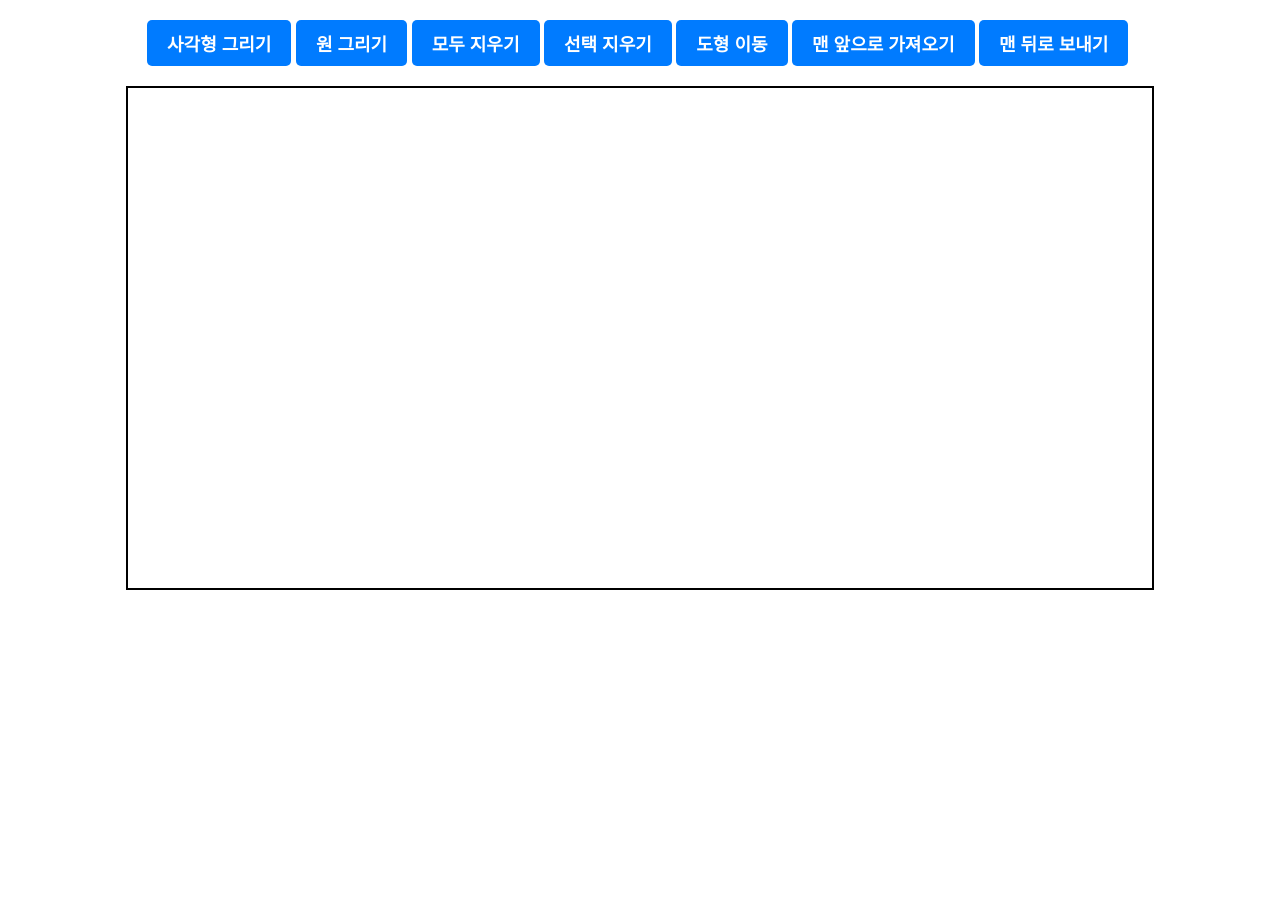
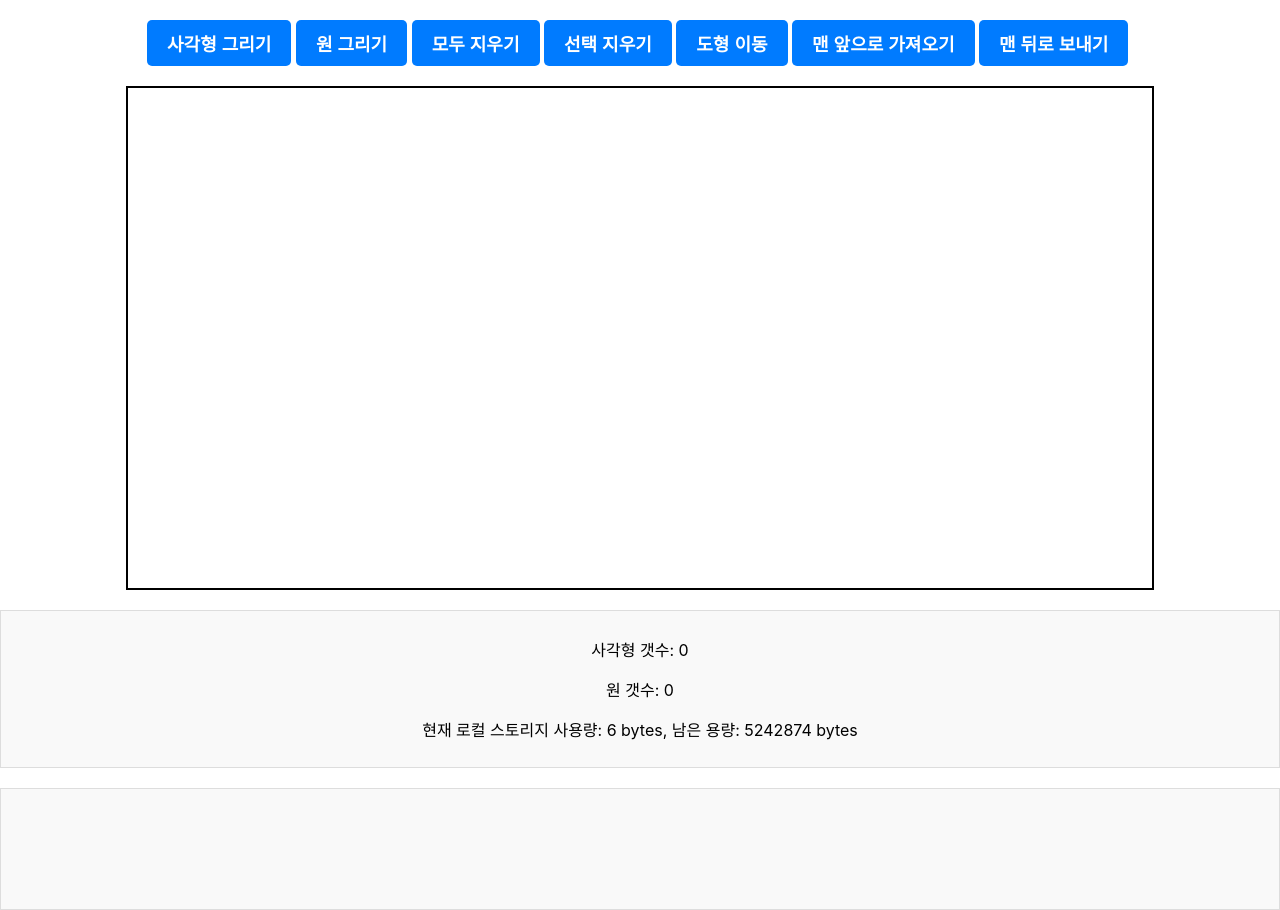
Before and after one commit to jimmy-kwon/assignment, a React (Create React App) app: page / in a window 1280 px wide. Before the commit the page ends 800 px from the top, so only its background shows below. Built offline with nearby package versions, Linux system fonts and the light colour scheme.

Commit message:
로컬 스토리지 사용량 확인 대략적인 값 표출 ( 브라우저마다 다를수있습니다. ) 대략 5메가 하단 동작 로그 추가

```diff
--- a/src/App.css
+++ b/src/App.css
@@ -38,6 +38,7 @@
 }
 
 /* 기존 스타일에 추가 */
+
 .drawing-area {
     position: relative;
     width: 80%;
@@ -45,6 +46,7 @@
     border: 2px solid black;
     margin: 20px auto;
 }
+
 .simple-button {
     padding: 10px 20px; /* 버튼의 안쪽 여백 */
     font-size: 18px; /* 글씨 크기 */
@@ -60,4 +62,17 @@
 .simple-button:hover {
     background-color: #0056b3; /* 마우스 오버 시 배경 색상 변경 */
 }
+
+.shape-info, .logs {
+    margin-top: 20px;
+    padding: 10px;
+    border: 1px solid #ddd;
+    background-color: #f9f9f9;
+}
+
+.logs {
+    height: 100px;
+    overflow-y: auto;
+}
+
 /* 기존 스타일에 추가 */
--- a/src/App.tsx
+++ b/src/App.tsx
@@ -1,6 +1,7 @@
-import React, {useState, useEffect, MouseEvent} from 'react';
+import React, { useState, useEffect, useRef, MouseEvent } from 'react';
 import './App.css';
 
+// Shape 인터페이스: 도형의 속성을 정의합니다 (ID, 순서, 위치, 크기, 타입).
 interface Shape {
     id: number;
     order: number;
@@ -12,6 +13,7 @@ interface Shape {
 }
 
 function App() {
+    // 상태 관리: 도형 목록, 현재 도형, 모드, 선택된 도형 ID, 드래그 여부, 로그 등을 관리합니다.
     const [shapes, setShapes] = useState<Shape[]>(() => {
         // localStorage에서 도형 데이터 불러오기
         const savedShapes = localStorage.getItem('shapes');
@@ -19,34 +21,66 @@ function App() {
     });
     const [currentShape, setCurrentShape] = useState<Shape | null>(null);
     const [mode, setMode] = useState<'rectangle' | 'circle' | 'delete' | 'move' | null>(null);
+    const [selectedShapeId, setSelectedShapeId] = useState<number | null>(null);
     const [isDragging, setIsDragging] = useState(false);
-    const [selectedShapeId, setSelectedShapeId] = useState<number | null>(null);
+    const [logs, setLogs] = useState<string[]>([]);
+    const logsEndRef = useRef<HTMLDivElement>(null);
 
     useEffect(() => {
         // shapes 상태가 변경될 때마다 localStorage에 저장
         localStorage.setItem('shapes', JSON.stringify(shapes));
     }, [shapes]);
 
+    useEffect(() => {
+        logsEndRef.current?.scrollIntoView({behavior: 'smooth'});
+    }, [logs]);
+
+    // 로그 추가 함수: 애플리케이션의 상태 변화를 로그로 기록합니다.
+    const addLog = (message: string) => {
+        setLogs(prevLogs => [...prevLogs, `Log ${prevLogs.length + 1}: ${message}`]);
+    };
+
+    // 그리기 모드 설정 함수: 사각형 또는 원 그리기 모드를 설정합니다.
     const startDrawing = (drawingMode: 'rectangle' | 'circle') => {
         setMode(drawingMode);
         setCurrentShape(null);
-        setSelectedShapeId(null);
+        setSelectedShapeId(null); // 선택된 도형 ID 초기화
+        addLog(`${drawingMode} 그리기 모드 시작`);
     };
 
+    // 삭제 모드 설정 함수: 도형을 삭제하는 모드를 설정합니다.
     const setDeleteMode = () => {
         setMode('delete');
         setCurrentShape(null);
-        setSelectedShapeId(null);
+        setSelectedShapeId(null); // 선택된 도형 ID 초기화
+        addLog('선택 지우기 모드 시작');
     };
 
+    // 이동 모드 설정 함수: 도형을 이동하는 모드를 설정합니다.
     const setMoveMode = () => {
         setMode('move');
         setCurrentShape(null);
+        addLog('도형 이동 모드 시작');
     };
 
+    // 모든 도형 삭제 함수: 도형 목록을 비웁니다.
     const clearAllShapes = () => {
         setShapes([]);
+        addLog('모든 도형 삭제');
     };
+
+    // 특정 타입의 도형 개수를 세는 함수
+    const countShapes = (type: 'rectangle' | 'circle') => {
+        return shapes.filter(shape => shape.type === type).length;
+    };
+
+    // 로컬 스토리지 사용량을 추정하는 함수
+    const estimateLocalStorageUsage = () => {
+        const total = encodeURIComponent(JSON.stringify(localStorage)).length;
+        const maxStorage = 5 * 1024 * 1024; // 대략 5MB
+        return `현재 로컬 스토리지 사용량: ${total} bytes, 남은 용량: ${maxStorage - total} bytes`;
+    };
+
 
     const bringToFront = () => {
         if (selectedShapeId !== null) {
@@ -178,6 +212,15 @@ function App() {
                     }}/>
                 )}
             </div>
+            <div className="shape-info">
+                <p>사각형 갯수: {countShapes('rectangle')}</p>
+                <p>원 갯수: {countShapes('circle')}</p>
+                <p>{estimateLocalStorageUsage()}</p>
+            </div>
+            <div className="logs">
+                {logs.map((log, index) => <div key={index}>{log}</div>)}
+                <div ref={logsEndRef}/>
+            </div>
         </div>
     );
 }
```
Lines whose indentation alone changed are shown as unchanged.
